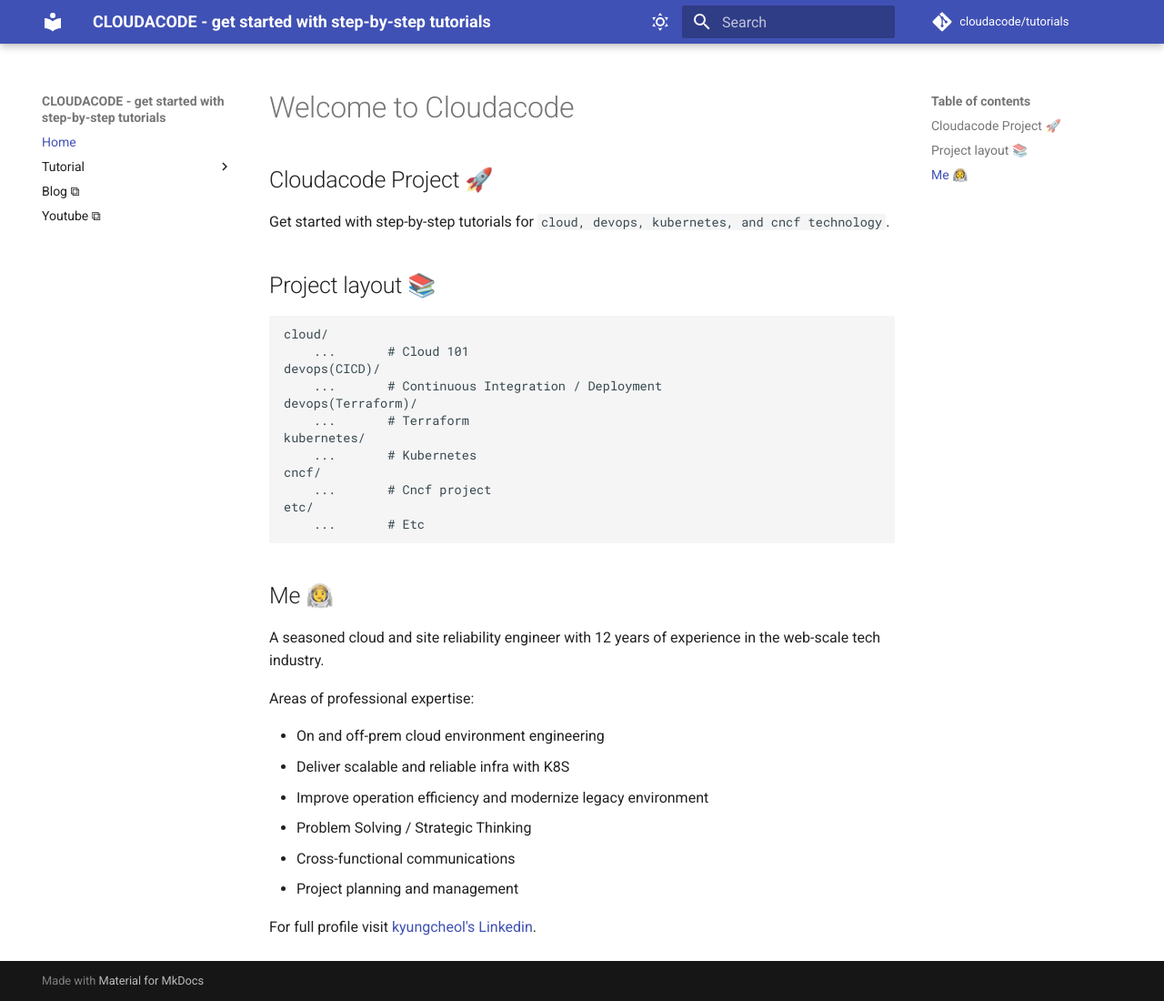
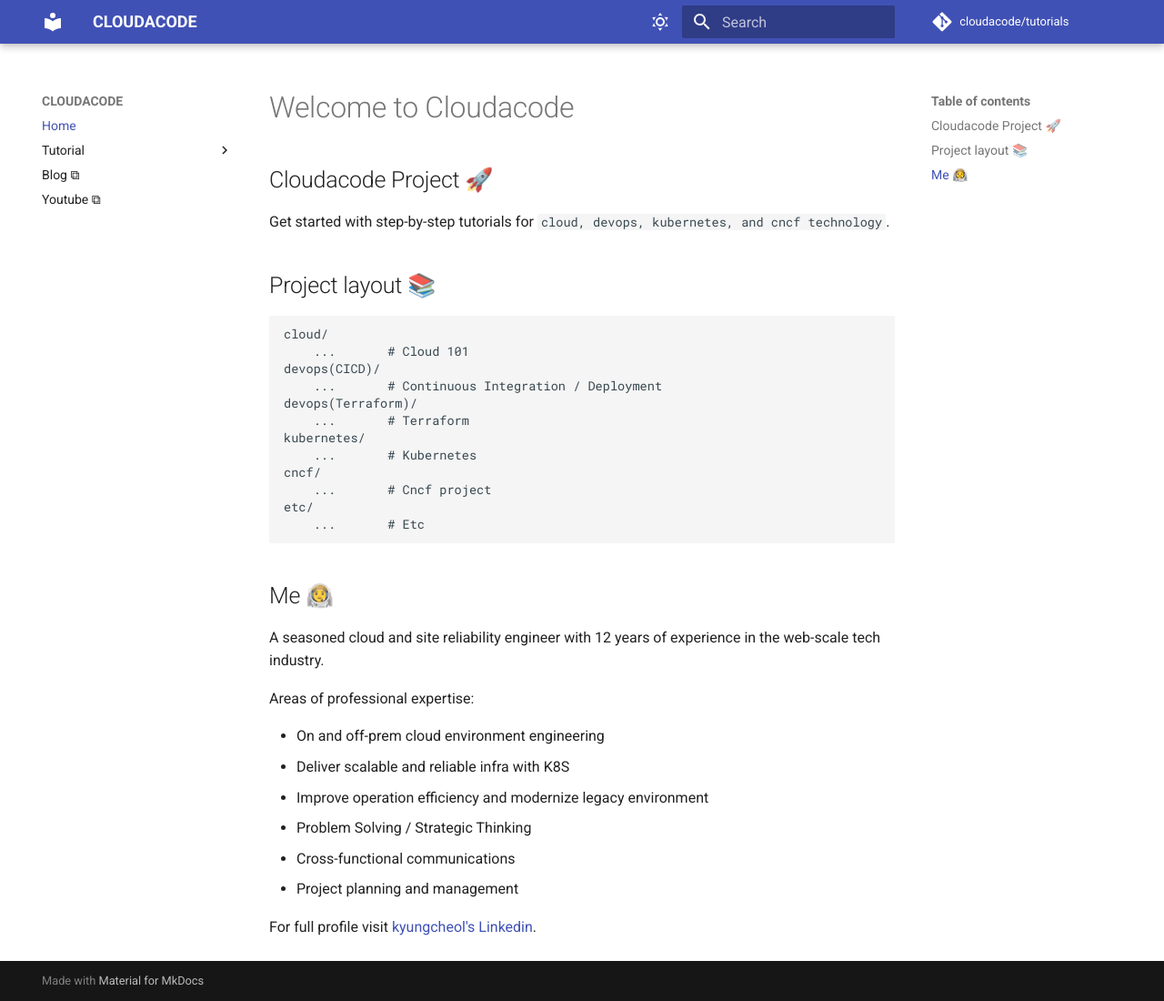
Before and after one commit to cloudacode/tutorials, an MkDocs documentation site: the page built from docs/index.md, in a window 1280 px wide and 1100 px high. Shown: the whole window at 91% size. Built offline with MkDocs 1.6.1 and Material for MkDocs 9.7.7, drawn with Linux system fonts in a browser that asks for light colours; comment, search, counter and statistics services are not loaded.

Commit message:
change site name

```diff
--- a/mkdocs.yml
+++ b/mkdocs.yml
@@ -1,5 +1,5 @@
 # Project information
-site_name: CLOUDACODE - get started with step-by-step tutorials
+site_name: CLOUDACODE
 site_url: https://cloudacode.com/tutorials/
 site_author: KC Chang
 site_description: >-
```
